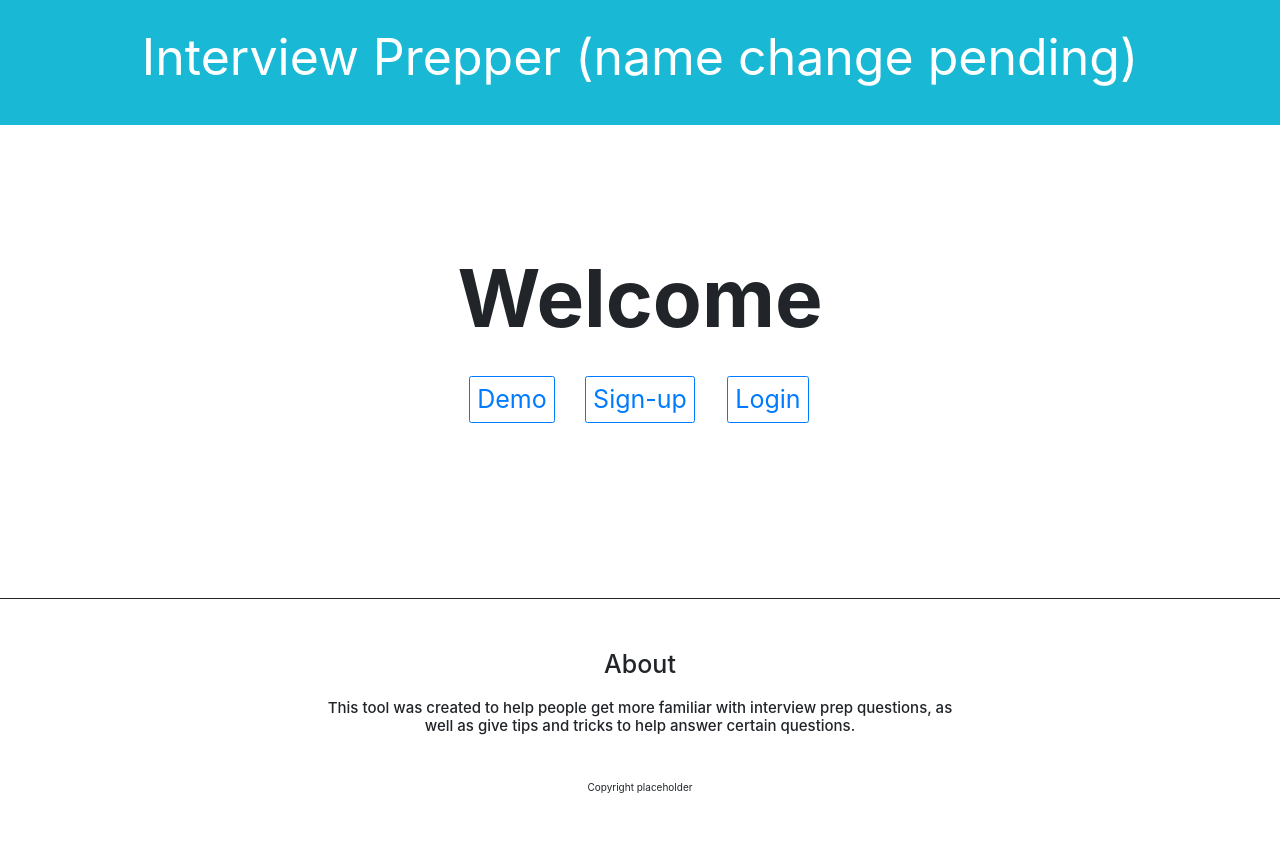
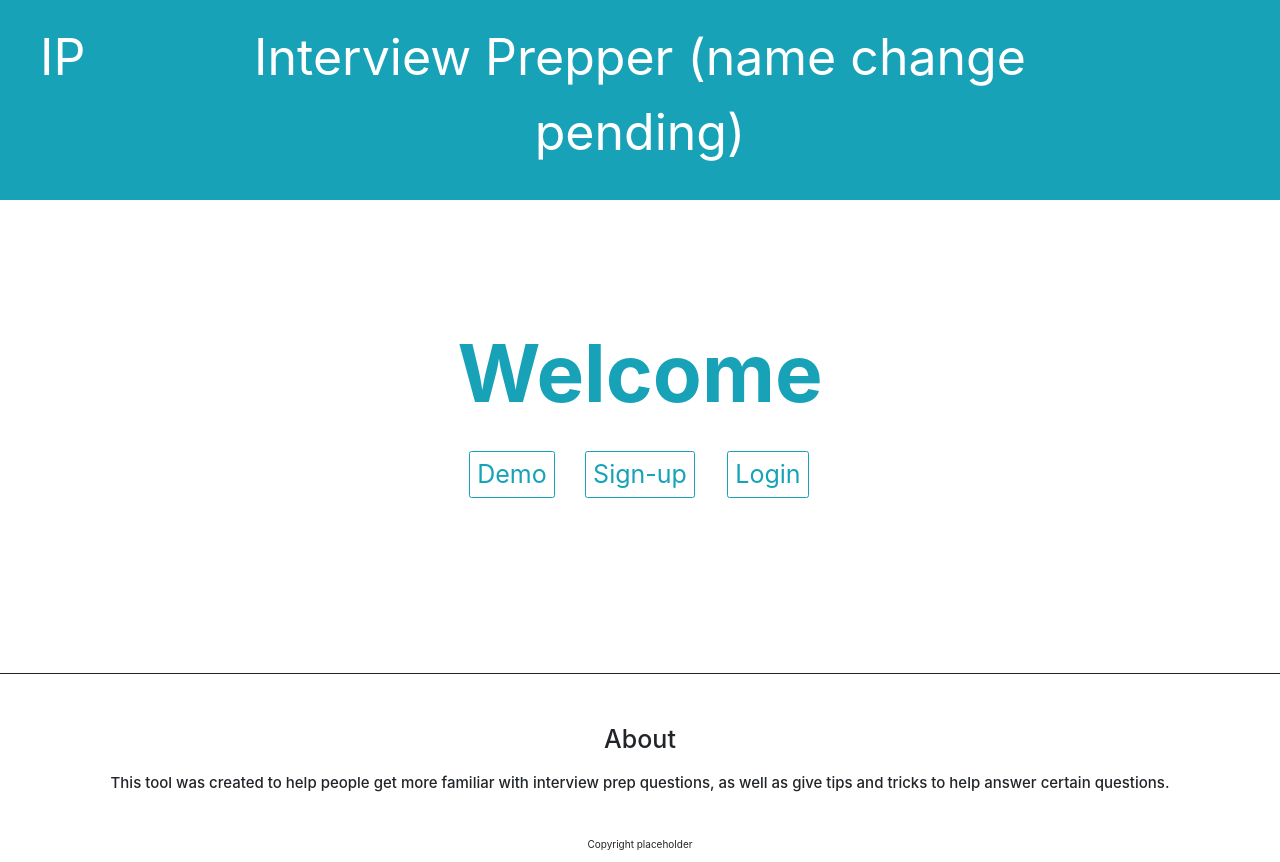
Before and after one commit to stanleysh/interview_preppy, a React (Create React App) app: page / in a window 1280 px wide. Before the commit the page ends 805 px from the top, so only its background shows below. Built offline with nearby package versions, Linux system fonts and the light colour scheme.

Commit message:
refactoring some frontend stuff

```diff
--- a/src/pages/app/App.css
+++ b/src/pages/app/App.css
@@ -4,12 +4,30 @@
 
 .App-header {
   font-size: 50px;
-  background-color: #19B9D6;
+  background-color: #17a2b8;
   padding: 20px;
   margin-bottom: 20px;
   color: white;
+  display: grid;
+  grid-template-columns: .1275fr .75fr .1275fr;
 }
 
+.Logo {
+  justify-self: left;
+  margin-left: 20px;
+
+}
+
+.logo-holder {
+  color: white;
+  text-decoration: none;
+}
+
+.logo-holder:hover {
+  color: white;
+  text-decoration: none;
+  cursor: pointer;
+}
 
 .App-header-footer {
   height: 50px;
--- a/src/pages/app/App.js
+++ b/src/pages/app/App.js
@@ -13,15 +13,16 @@ class App extends Component {
     }
   }
 
-  handleCardSelection = (idx) => {
-    // open modal or something
-  }
-
   render() {
     return (
       <div className="App">
         <header className="App-header">
-          <p>Interview Prepper (name change pending)</p>
+          <div className='Logo'>
+            <p><a href="/" className="logo-holder">IP</a></p>
+          </div>
+          <div className='banner'>
+            <p>Interview Prepper (name change pending)</p>
+          </div>
         </header>
         <Switch>
           <Route exact path = '/' render={() =>
--- a/src/pages/welcome/WelcomePage.css
+++ b/src/pages/welcome/WelcomePage.css
@@ -4,20 +4,19 @@
     font: Montserrat,-apple-system,BlinkMacSystemFont,"Segoe UI",Roboto,"Helvetica Neue",Arial,"Noto Sans",sans-serif,"Apple Color Emoji","Segoe UI Emoji","Segoe UI Symbol","Noto Color Emoji";
     font-size: 8rem;
     font-weight: 700;
-
+    color:#17a2b8;
 }
 
 .About {
     margin-top: 175px;
     padding-top: 50px;
     border-top: 1px solid;
+    text-align: center;
 }
 
 .About h4 {
     padding: 15px;
-    margin: 0px 300px;
 }
-
 
 .navBar {
     margin: auto;
@@ -38,7 +37,7 @@
 	animation-name: fadeInOpacity;
 	animation-iteration-count: 1;
 	animation-timing-function: ease-in;
-	animation-duration: 1.5s;
+	animation-duration: 2s;
 }
 
 @keyframes fadeInOpacity {
--- a/src/pages/welcome/WelcomePage.jsx
+++ b/src/pages/welcome/WelcomePage.jsx
@@ -1,4 +1,5 @@
 import React from 'react';
+import {Link} from 'react-router-dom';
 import './WelcomePage.css'
 import Button from 'react-bootstrap/Button';
 
@@ -9,9 +10,9 @@ const WelcomePage = () => {
         <div>
             <h1 className='welcomeLogo fade-in'>Welcome</h1>
             <div className="navBar">
-                <Button variant="outline-primary navButton" href='/demo'>Demo</Button>
-                <Button variant="outline-primary navButton">Sign-up</Button>
-                <Button variant="outline-primary navButton">Login</Button>
+                <Link to='/demo'><Button variant="outline-info navButton fade-in">Demo</Button></Link>
+                <Button variant="outline-info navButton fade-in">Sign-up</Button>
+                <Button variant="outline-info navButton fade-in">Login</Button>
             </div>
             <div className="About">
                 <h1>About</h1>
```
Also changed, not shown: src/pages/signup/signup.css (added), src/pages/signup/signup.jsx (added).
